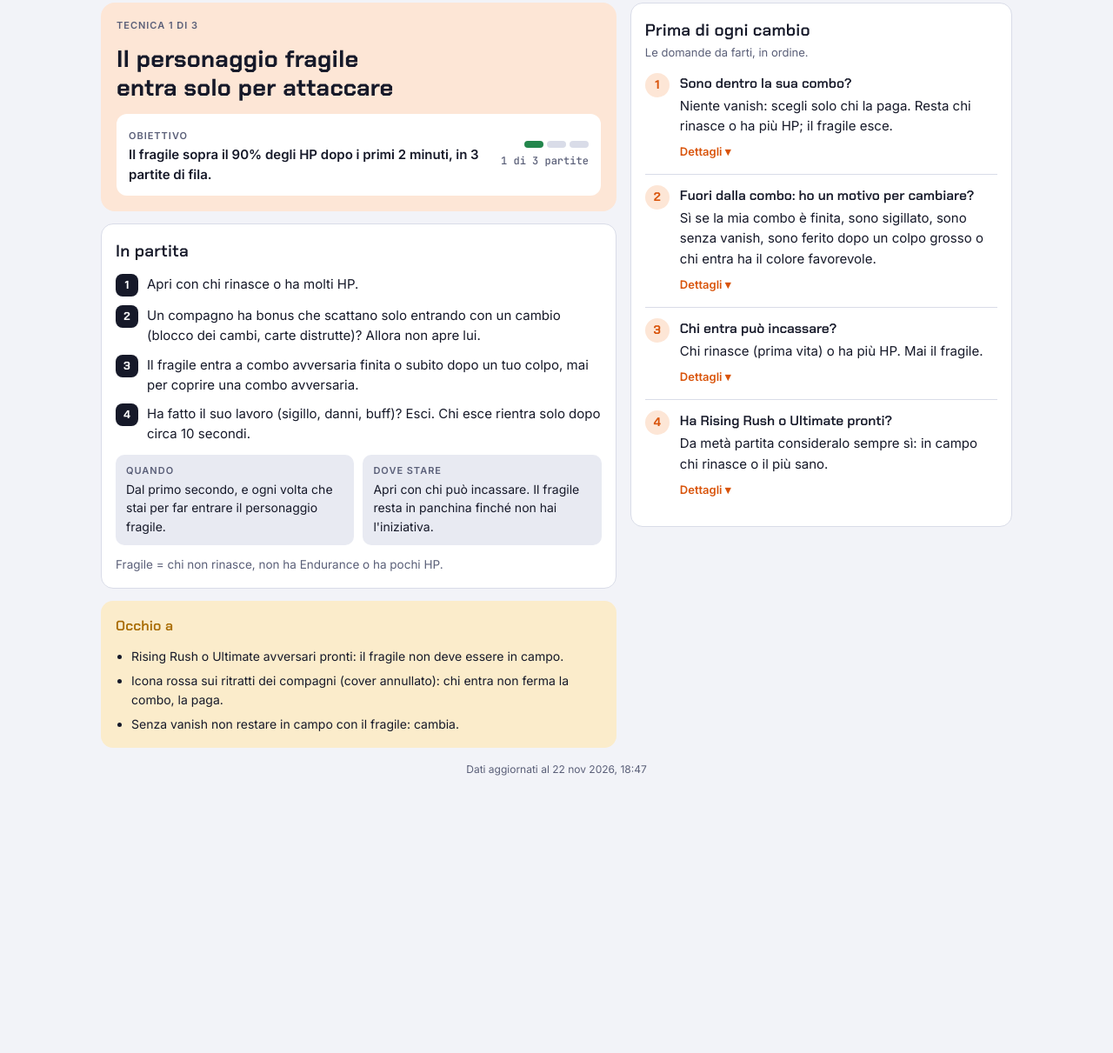
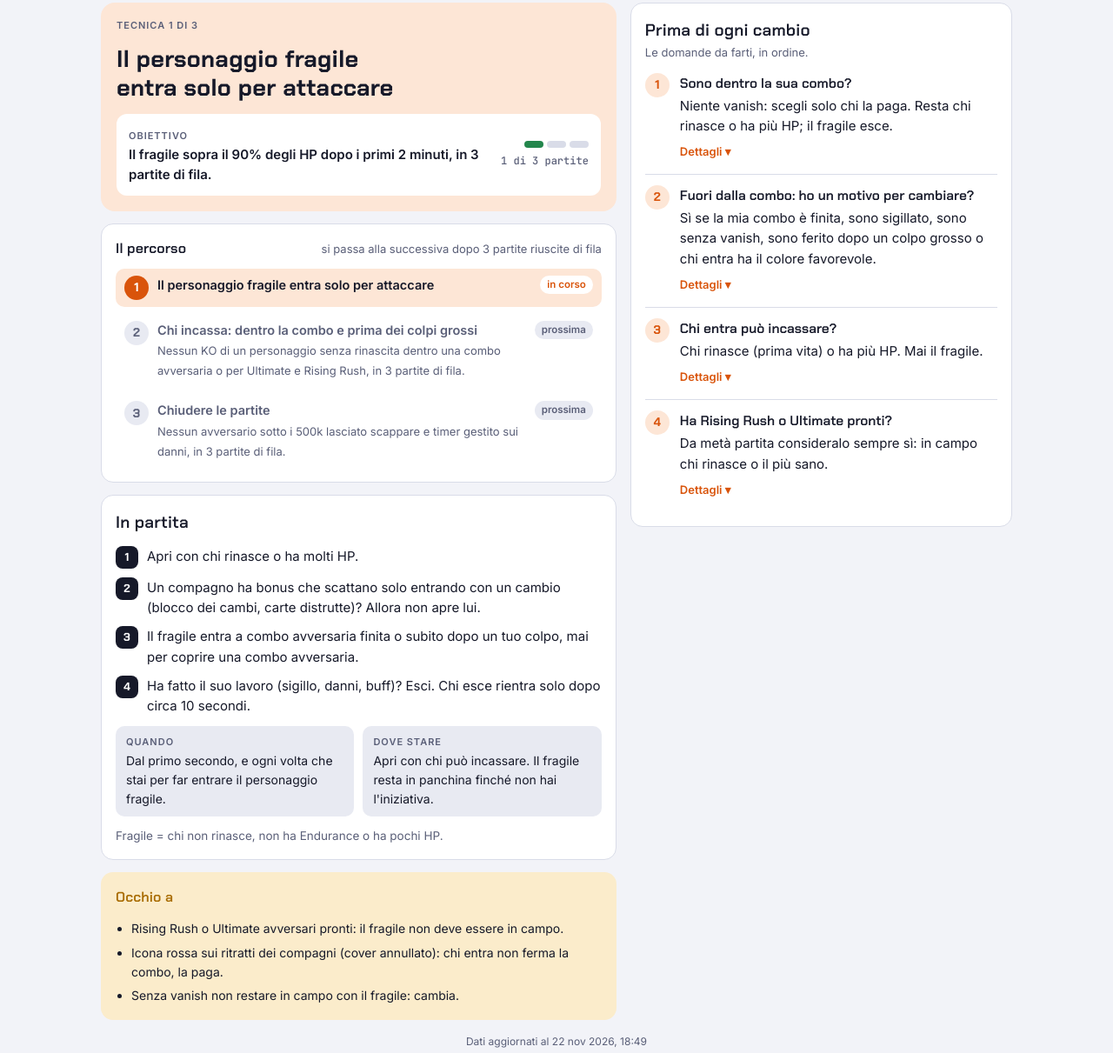
Before and after one commit to micangiano/coach-legends, a plain HTML site: page index.html in a window 1280 px wide. Shown: the part 213-1424 px from the top of the page at 87% size. Before the commit the page ends 1156 px from the top, so only its background shows below. Drawn offline with Linux system fonts and the light colour scheme.

Commit message:
Tecnica: percorso delle 3 tecniche
Co-Authored-By: Claude Opus 5.5 <noreply@anthropic.com>
Claude-Session: https://claude.ai/code/session_01L4kupevzhW8KZJXNVftjCb

```diff
--- a/data.json
+++ b/data.json
@@ -1,5 +1,5 @@
 {
- "updated": "2026-11-22T18:47:03+0000",
+ "updated": "2026-11-22T18:49:10+0000",
  "profile": {
   "name": "Il tuo coach",
   "goal": "difesa e cambi: perdere meno personaggi, soprattutto quelli che non rinascono",
@@ -21,6 +21,23 @@
     "Senza vanish non restare in campo con il fragile: cambia."
    ],
    "note": "Fragile = chi non rinasce, non ha Endurance o ha pochi HP.",
+   "path": [
+    {
+     "title": "Il personaggio fragile entra solo per attaccare",
+     "state": "in corso",
+     "goal": "Il fragile sopra il 90% degli HP dopo 2 minuti, in 3 partite di fila."
+    },
+    {
+     "title": "Chi incassa: dentro la combo e prima dei colpi grossi",
+     "state": "prossima",
+     "goal": "Nessun KO di un personaggio senza rinascita dentro una combo avversaria o per Ultimate e Rising Rush, in 3 partite di fila."
+    },
+    {
+     "title": "Chiudere le partite",
+     "state": "prossima",
+     "goal": "Nessun avversario sotto i 500k lasciato scappare e timer gestito sui danni, in 3 partite di fila."
+    }
+   ],
    "progress": {
     "done": 1,
     "of": 3
--- a/index.html
+++ b/index.html
@@ -125,6 +125,20 @@ details.more[open] summary .closed,details.more:not([open]) summary .opened{disp
 .check details summary{min-height:28px;font-size:13px}
 .check details p{font-size:13.5px;color:var(--muted)}
 
+.path{gap:10px}
+.path-list{list-style:none;margin:0;padding:0;display:grid;gap:8px}
+.path-list li{display:grid;grid-template-columns:28px minmax(0,1fr) auto;gap:10px;align-items:start;padding:8px 10px;border-radius:10px}
+.path-list li.now{background:var(--accent-soft)}
+.path-list .n{font-family:var(--f-display);font-weight:700;width:28px;height:28px;border-radius:50%;display:grid;place-items:center;font-size:14px;background:var(--sunk);color:var(--muted)}
+.path-list li.now .n{background:var(--accent);color:var(--surface)}
+.path-list li.done .n{background:var(--ok-soft);color:var(--ok)}
+.path-list strong{display:block;font-weight:600;font-size:14.5px}
+.path-list li:not(.now) strong{color:var(--muted)}
+.path-list .pg{font-size:13px;color:var(--muted)}
+.path-list .st{font-size:11.5px;font-weight:600;padding:2px 8px;border-radius:999px;background:var(--sunk);color:var(--muted);white-space:nowrap}
+.path-list li.now .st{background:var(--surface);color:var(--accent)}
+.path-list li.done .st{background:var(--ok-soft);color:var(--ok)}
+
 /* Errori */
 .sum{display:flex;gap:8px;flex-wrap:wrap;align-items:center}
 .sum .chip{font-weight:600}
@@ -230,6 +244,10 @@ body{margin:0;min-height:100vh;overscroll-behavior-y:none}
             <div class="meter" id="f-meter" hidden><div class="segs" id="f-segs"></div><span id="f-prog"></span></div>
           </div>
         </article>
+        <div class="panel path" id="f-path-panel" hidden>
+          <div class="panel-h"><h3>Il percorso</h3><span class="muted small">si passa alla successiva dopo 3 partite riuscite di fila</span></div>
+          <ol class="path-list" id="f-path"></ol>
+        </div>
         <div class="panel">
           <h2>In partita</h2>
           <ol class="steps" id="f-do"></ol>
@@ -349,6 +367,12 @@ body{margin:0;min-height:100vh;overscroll-behavior-y:none}
         $("#f-prog").textContent = `${pr.done} di ${pr.of} partite`;
         $("#f-meter").setAttribute("aria-label", `${pr.done} partite riuscite su ${pr.of}`);
       }
+      const path = f.path || [];
+      $("#f-path-panel").hidden = !path.length;
+      $("#f-path").innerHTML = path.map((x,i) => {
+        const c = x.state === "in corso" ? "now" : x.state === "fatta" ? "done" : "";
+        return `<li class="${c}"><span class="n">${c === "done" ? "✓" : i+1}</span><div><strong>${esc(x.title)}</strong>${x.goal && c !== "now" ? `<span class="pg">${esc(x.goal)}</span>` : ""}</div><span class="st">${esc(x.state || "prossima")}</span></li>`;
+      }).join("");
       $("#f-watch").innerHTML = (f.watch||[]).map(s => `<li>${esc(s)}</li>`).join("");
       $("#f-watch-row").hidden = !(f.watch||[]).length;
       $("#f-note").textContent = f.note || "";
--- a/sw.js
+++ b/sw.js
@@ -1,5 +1,5 @@
 // Service worker: rete prima (dati sempre freschi), cache se offline.
-const CACHE = "coach-legends-20261122184703";
+const CACHE = "coach-legends-20261122184910";
 const CORE = ["./", "index.html", "data.json", "manifest.webmanifest", "icons/icon-192.png", "icons/icon-512.png"];
 self.addEventListener("install", e => { e.waitUntil(caches.open(CACHE).then(c => c.addAll(CORE)).then(() => self.skipWaiting())); });
 self.addEventListener("activate", e => { e.waitUntil(caches.keys().then(ks => Promise.all(ks.filter(k => k !== CACHE).map(k => caches.delete(k)))).then(() => self.clients.claim())); });
```
